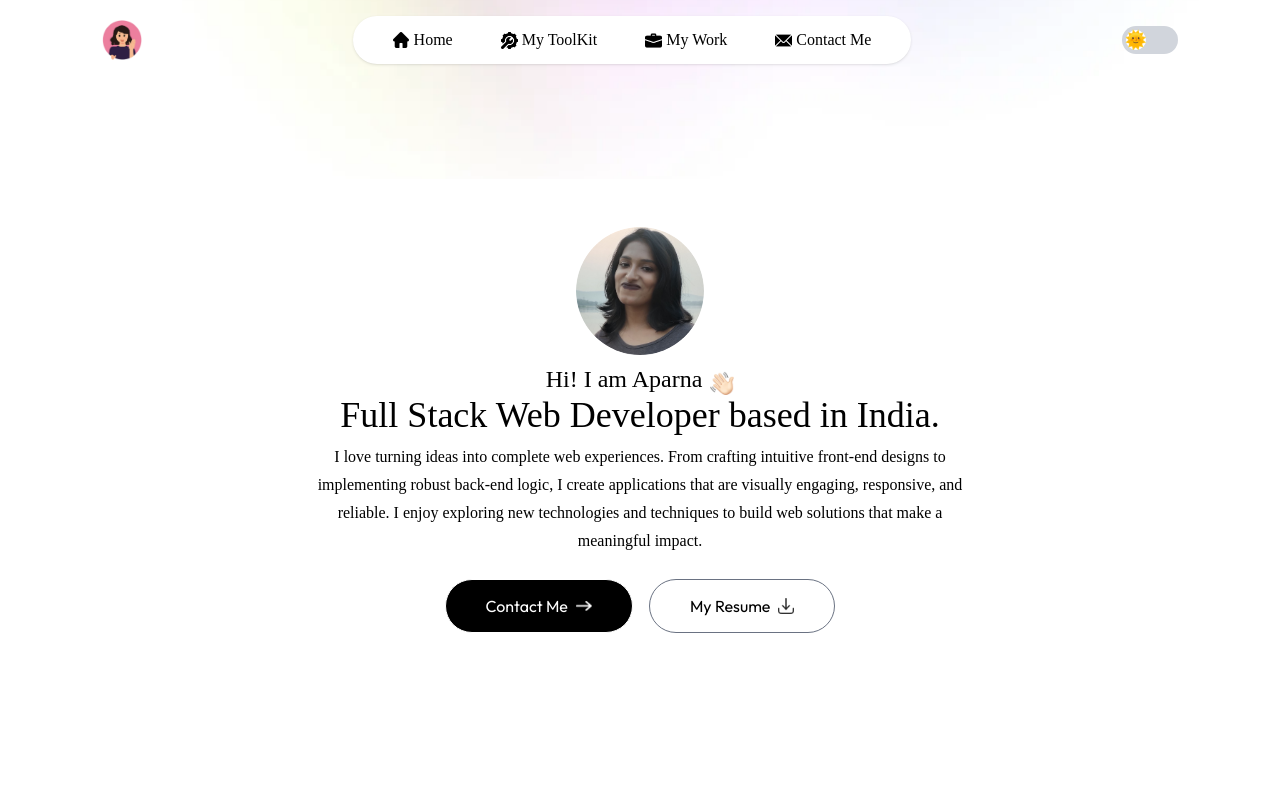
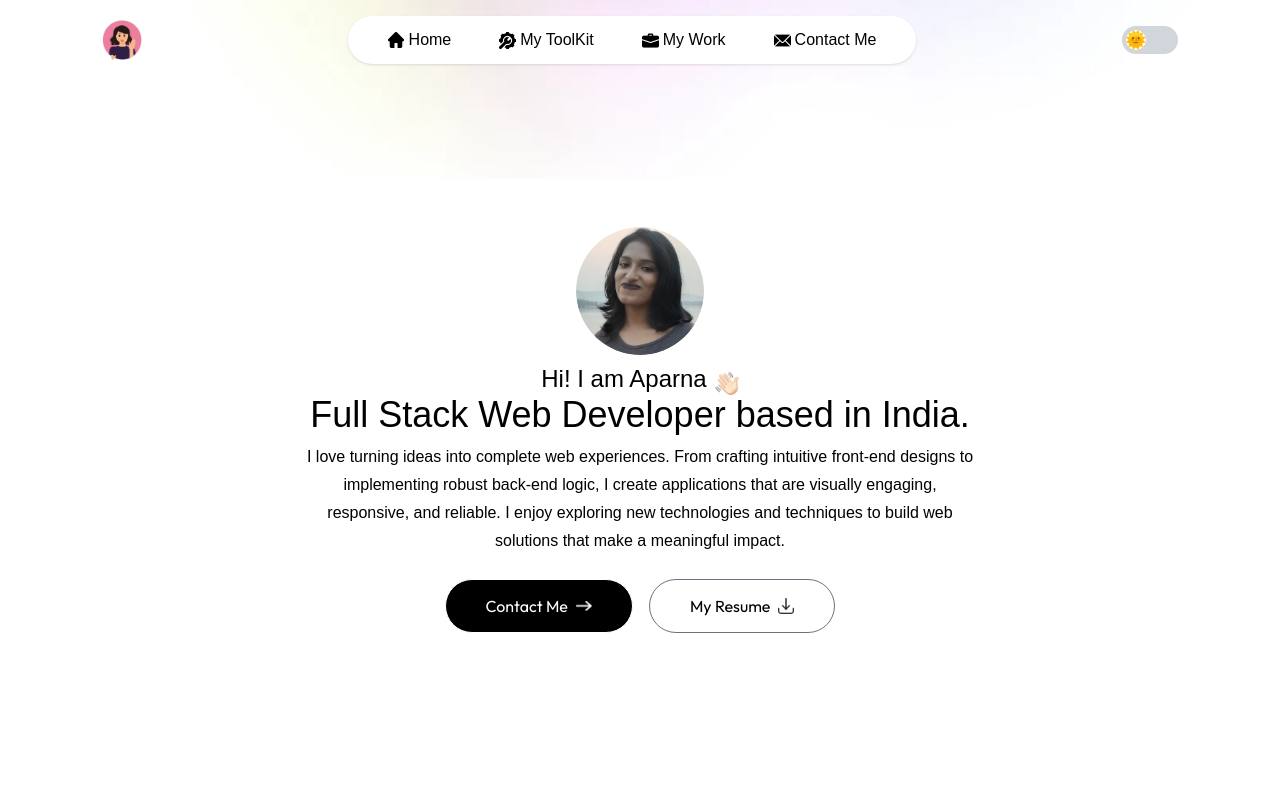
Before and after one commit to aparnapadhy/Portfolio, a Next.js app: page / in a window 1280 px wide. Shown: the top 800 px of the page. Built offline with nearby package versions, Linux system fonts and the light colour scheme; a web font is replaced by a local one.

Commit message:
font issue resolved

```diff
--- a/app/globals.css
+++ b/app/globals.css
@@ -12,7 +12,7 @@
 }
 
 .font-Ovo {
-  font-family: "Ovo, sans-serif";
+  font-family: Ovo, sans-serif;
 }
 
 
```
